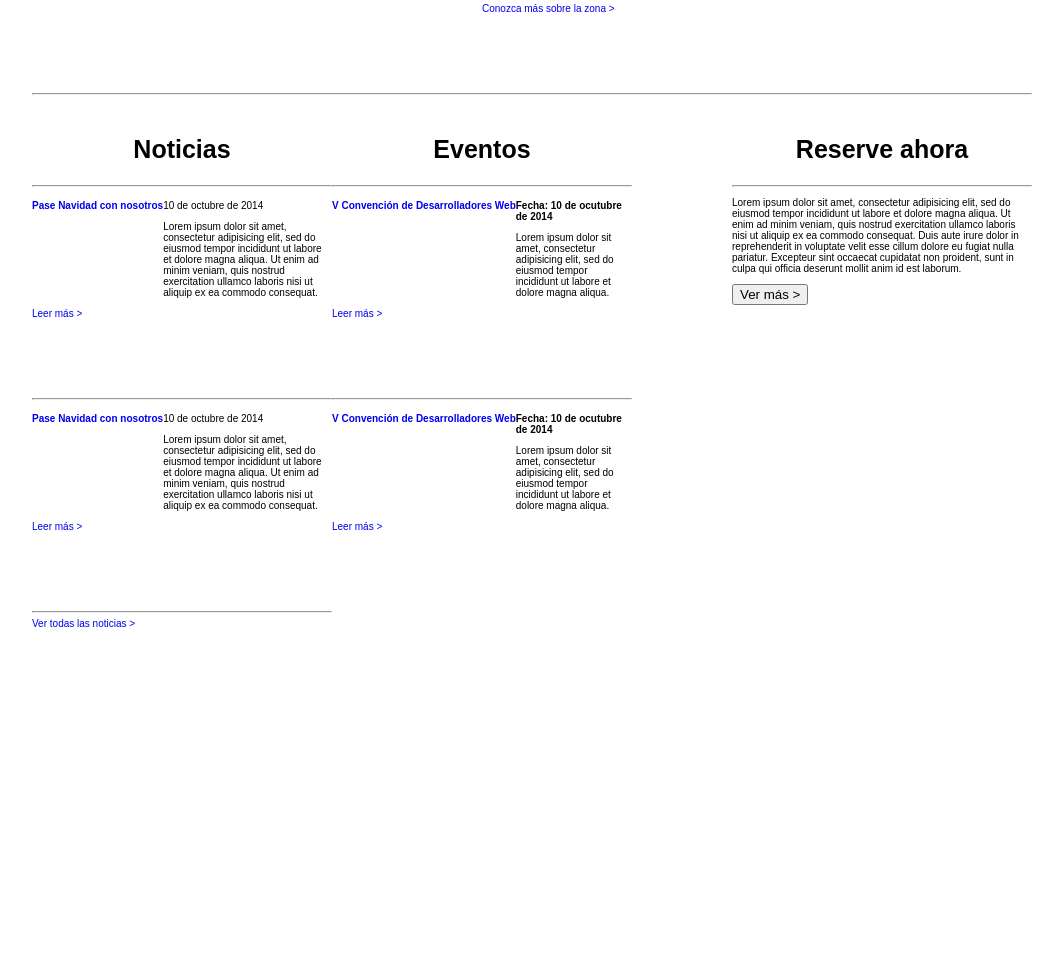
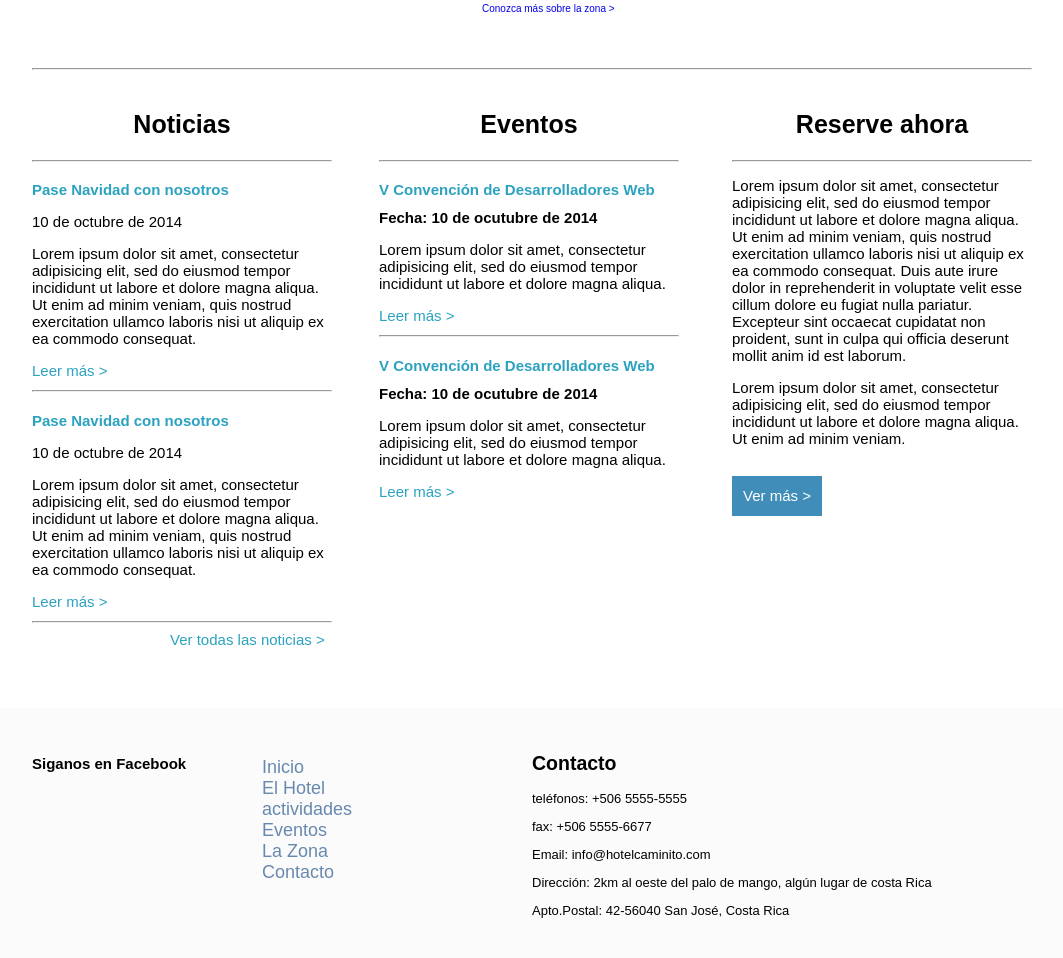
Before and after one commit to ca901/ElCaminito, a plain HTML site: page index.html in a window 1280 px wide. Shown: the part 1192-2150 px from the top of the page, without its empty margins (108-1171 px from the left). Before the commit the page ends 1900 px from the top, so only its background shows below. Drawn offline with Linux system fonts and the light colour scheme.

Commit message:
Terminado El caminito

```diff
--- a/css/style.css
+++ b/css/style.css
@@ -15,7 +15,6 @@ html {
 }
 
 body {
-
 	padding: 0;
 	margin: 0;
 }
@@ -23,7 +22,7 @@ body {
 
 /* //////////////////  header //////////////////*/
 
-header {
+.header-inicio {
 	width: 100%;
 	background:url(../img/banner.jpg) no-repeat center center;
 	background-size: cover;
@@ -39,11 +38,15 @@ img {
 
 }
 
-section {
+.nav-inicio-acomodar {
 	width: 100%;
 	background-color:#E1E1E1;
+	position: fixed;
+	height: 50px;
 
 }
+
+
 
 .nav-principal {
 	margin-bottom:10px;
@@ -98,6 +101,7 @@ header h2 {
 
 .contenedor {
 	width: 100%;
+	overflow: hidden;
 
 }
 
@@ -166,12 +170,18 @@ header h2 {
 	border: 1px solid #418DBA;
 }
 
+.botones-info button:hover{
+	color: #418DBA;
+	background: #000;
+
+}
+
 /*  /////////////// section    caminito- img  ///////////////////*/
 
 .caminito-img {
 
 	width: 100%;
-	height: 800px;
+	height: 950px;
 	float: left;
 	background-color: #fff
 
@@ -192,7 +202,7 @@ header h2 {
 	margin-top: 35px;
 }
 
-.caminito-img article div{
+.caminito-img article .img-caminito-small{
 
 	width: 135px;
 	height: 120px;
@@ -208,7 +218,7 @@ header h2 {
 	margin-left: 450px;
 	margin-top: 40px;
 	text-decoration: none;
-	height: 90px;
+	height: 65px;
 }
 
 hr{
@@ -219,11 +229,16 @@ hr{
 .noticias {
 	width: 30%;
 	float:left;
+	font-size: 1.5rem;
+	font-size: 15px;
 }
 
 .eventos {
 	width: 30%;
 	float: left;
+	margin-left: 47px;
+	font-size: 1.5rem;
+	font-size: 15px;
 
 
 }
@@ -231,19 +246,90 @@ hr{
 .reserve {
 	width: 30%;
 	float:right;
+	font-size: 1.5rem;
+	font-size: 15px;
 }
 
 .noticias a{
 	float: left;
 	margin: 0;
+	height: 28px;
+	color: #2BA2BF;
 }
 
 .eventos a{
 	float: left;
 	margin: 0;
+	height: 28px;
+	color: #2BA2BF;
 }
 
 .reserve a{
 	float: right;
 	margin: 0;
+	height: 28px;
+	color: #2BA2BF;
 }
+
+.reserve .button-ver{
+	width: 90px;
+	height: 40px;
+	float: none;
+}
+
+.reserve .noticias .eventos p{
+	width: 86%;
+	margin-left: 12px
+}
+
+.noticias .mover-inicio {
+		margin-left: 138px;
+}
+
+/* //////////////////////////// footer-inicio ///////////////////////////////////*/
+
+
+.footer-inicio {
+	width: 100%;
+	height: 250px;
+	background-color: #fbfbfb;
+	overflow: hidden;
+}
+
+.contacto-footer-inicio {
+	max-width: 1000px;
+	margin: 0 auto;
+
+}
+
+.siguenos-facebook {
+
+	float: left;
+	height: 36px;
+	width: 19%;
+	margin-top: 47px;
+	font-size: 1.5rem;
+	font-size: 15px;
+
+}
+
+.link-caminito-inicio {
+	margin-top: 49px;
+	float: left;
+	font-size: 1.8rem;
+	font-size: 18px;
+	list-style: none;
+
+}
+
+.link-caminito-inicio a {
+	color: #6789AE;
+	text-decoration: none;
+}
+
+.contacto-inicio{
+float: right;
+width: 50%;
+margin-top: 28px;
+font-size: 1.3rem;
+}
--- a/index.html
+++ b/index.html
@@ -10,9 +10,9 @@
 
 	<div class="wrapper">
 
-		<header>
+		<header class="header-inicio">
 
-				<section>
+				<section class="nav-inicio-acomodar">
 
 						<img src="img/logo.png">
 
@@ -27,12 +27,13 @@
 							</ul>
 						</nav>
 
+
 				</section>
 						<h1>Lorem	ipsum</h1>
 						<h2>Consectur adipiscing elit</h2>
 						<h2>Consectur adipiscing elit sapien nulla</h2>
 
-		</header><!-- header -->
+		</header><!-- header-inicio -->
 
 		<div class="contenedor">
 
@@ -53,9 +54,9 @@
 							<button class="botton-principal">Conozca más</button>
 
 							<aside class="botones-info">
-									<button>Conozca las instalaciones</button>
-									<button>Organice un evento</button>
-									<button>Actividades</button>
+									<button class="button-inicio">Conozca las instalaciones</button>
+									<button class="button-inicio">Organice un evento</button>
+									<button class="button-inicio">Actividades</button>
 							</aside>
 
 					</article>
@@ -69,12 +70,12 @@
 						<article>
 
 								<h2>¿Dónde está El Caminito?</h2>
-								<div>imagen</div>
-								<div>imagen</div>
-								<div>imagen</div>
-								<div>imagen</div>
-								<div>imagen</div>
-								<div>imagen</div>
+								<div class="img-caminito-small">imagen</div>
+								<div class="img-caminito-small">imagen</div>
+								<div class="img-caminito-small">imagen</div>
+								<div class="img-caminito-small">imagen</div>
+								<div class="img-caminito-small">imagen</div>
+								<div class="img-caminito-small">imagen</div>
 
 								<a href="#">Conozca más sobre la zona ></a>
 
@@ -86,7 +87,7 @@
 
 									<h2>Noticias</h2>
 									<hr/>
-									<h4><a href="#">Pase Navidad con nosotros</a></h4>
+									<h4><a href="#">Pase Navidad con nosotros</a></h4><br/>
 									<p>10 de octubre de 2014</p>
 									<p>Lorem ipsum dolor sit amet, consectetur adipisicing elit, sed do eiusmod
 									tempor incididunt ut labore et dolore magna aliqua. Ut enim ad minim veniam,
@@ -94,7 +95,7 @@
 									consequat.</p>
 									<a href="#">Leer más ></a>
 									<hr/>
-									<h4><a href="#">Pase Navidad con nosotros</a></h4>
+									<h4><a href="#">Pase Navidad con nosotros</a></h4><br/>
 									<p>10 de octubre de 2014</p>
 									<p>Lorem ipsum dolor sit amet, consectetur adipisicing elit, sed do eiusmod
 									tempor incididunt ut labore et dolore magna aliqua. Ut enim ad minim veniam,
@@ -102,7 +103,7 @@
 									consequat.</p>
 									<a href="#">Leer más ></a>
 									<hr>
-									<a href="#">Ver todas las noticias ></a>
+									<a class="mover-inicio" href="#">Ver todas las noticias ></a>
 
 
 								</aside>
@@ -134,8 +135,10 @@
 									consequat. Duis aute irure dolor in reprehenderit in voluptate velit esse
 									cillum dolore eu fugiat nulla pariatur. Excepteur sint occaecat cupidatat non
 									proident, sunt in culpa qui officia deserunt mollit anim id est laborum.</p>
+									<p>Lorem ipsum dolor sit amet, consectetur adipisicing elit, sed do eiusmod
+									tempor incididunt ut labore et dolore magna aliqua. Ut enim ad minim veniam.</p>
 
-									<button>Ver más ></button>
+									<button class="botton-principal button-ver">Ver más ></button>
 								</aside>
 
 								</article>
@@ -144,6 +147,38 @@
 
 			</section><!-- caminito-img -->
 
+
+			<footer class="footer-inicio">
+
+					<section class="contacto-footer-inicio">
+
+						 <h4 class="siguenos-facebook">Siganos en Facebook</h4>
+						 <ul class="link-caminito-inicio">
+						 <li> <a href="">Inicio</a></li>
+						 <li> <a href="">El Hotel</a></li>
+						 <li><a href="">actividades</a></li>
+						 <li><a href="">Eventos</a></li>
+						 <li><a href="">La Zona</a></li>
+						 <li><a href="">Contacto</a></li>
+
+						 </ul>
+
+						 <section class="contacto-inicio">
+
+						 		<h2>Contacto</h2>
+						 		<p>teléfonos: +506 5555-5555</p>
+						 		<p>fax: +506 5555-6677</p>
+						 		<p>Email: info@hotelcaminito.com</p>
+						 		<p>Dirección: 2km al oeste del palo de mango, algún lugar de costa Rica</p>
+						 		<p>Apto.Postal: 42-56040 San José, Costa Rica</p>
+
+
+						 </section>
+
+					</section><!-- contacto-footer-inicio -->
+
+			</footer><!-- footer-inicio -->
+
 		</div><!-- contenedor -->
 
 
```
Also changed, not shown: 1 other file.
